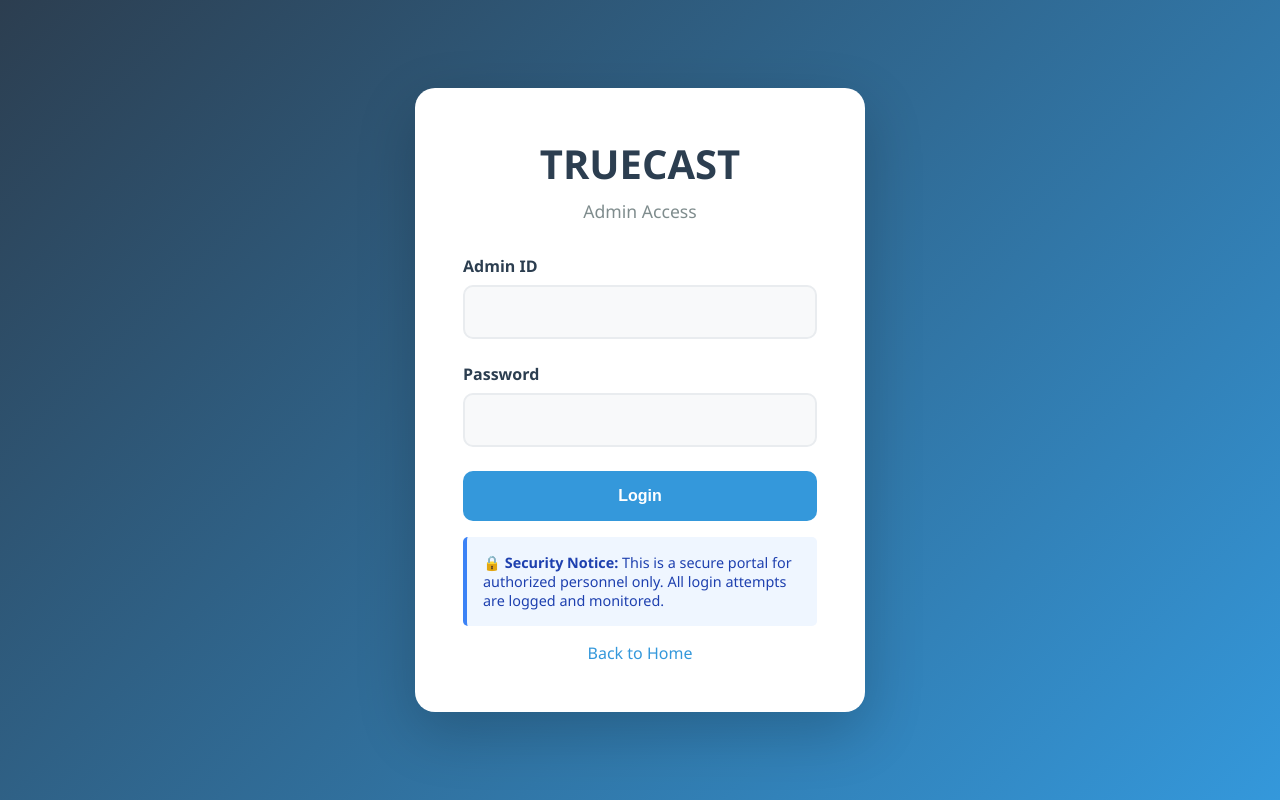
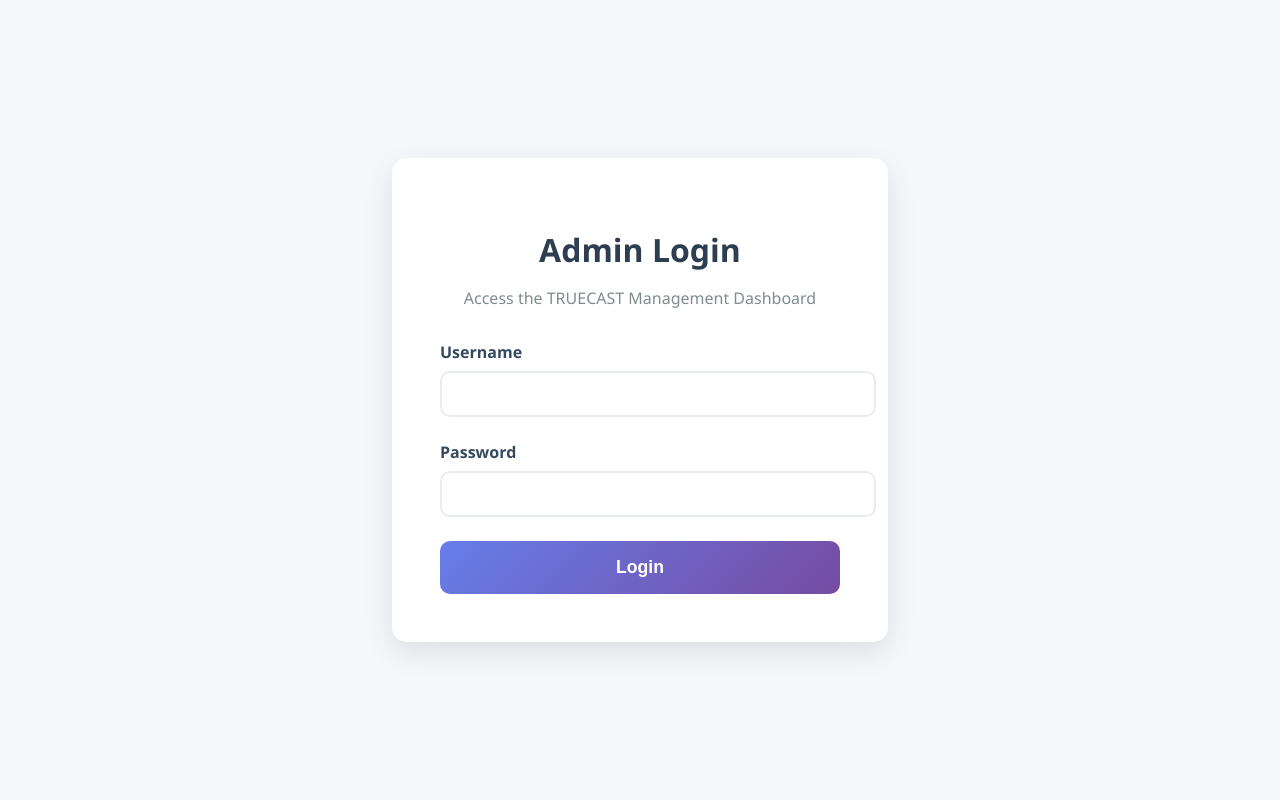
Before and after one commit to bhu-web/TrueCast, a Flask app: page /admin-login in a window 1280 px wide. Run offline with Flask 3, Linux system fonts and the light colour scheme.

Commit message:
Connected the results page with the admin login and dashboard for easy access

```diff
--- a/app.py
+++ b/app.py
@@ -345,8 +345,18 @@ def verify_vote():
 def geo_verification():
     return render_template('truecast_geo_verification.html')
 
-@app.route('/admin-login')
+@app.route('/admin-login', methods=['GET', 'POST'])
 def admin_login():
+    if request.method == 'POST':
+        # This is a placeholder for actual admin authentication
+        username = request.form.get('username')
+        password = request.form.get('password')
+        if username == 'admin' and password == 'password': # IMPORTANT: Use secure credentials
+            session['admin_logged_in'] = True
+            flash('Admin login successful!', 'success')
+            return redirect('/admin-dashboard') # Assuming you have an admin dashboard
+        else:
+            flash('Invalid admin credentials.', 'error')
     return render_template('truecast_admin_login.html')
 
 @app.route('/admin-dashboard')
@@ -363,7 +373,23 @@ def approve_results():
 
 @app.route('/results')
 def results():
-    return render_template('truecast_results.html')
+    votes_data = load_votes()
+
+    # Simple logic to count votes
+    results = {
+        'mayor': {},
+        'council': {},
+        'proposition': {}
+    }
+
+    for vote in votes_data.values():
+        if isinstance(vote, dict):
+            for race, candidate in vote.items():
+                if race in results:
+                    results[race][candidate] = results[race].get(candidate, 0) + 1
+
+    return render_template('truecast_results.html', results=results)
+
 
 @app.route('/api/results')
 def get_results():
@@ -391,7 +417,7 @@ def get_results():
 
 @app.route('/help')
 def help_page():
-    return render_template('truecast_help_faq.html')
+    return render_template('truecast_help.html')
 
 @app.route('/about')
 def about():
--- a/templates/truecast_admin_login.html
+++ b/templates/truecast_admin_login.html
@@ -1,187 +1,106 @@
 <!DOCTYPE html>
 <html lang="en">
   <head>
-    <meta charset="UTF-8">
-    <meta name="viewport" content="width=device-width, initial-scale=1.0">
-    <title>TRUECAST - Admin Login</title>
+    <meta charset="UTF-8" />
+    <meta name="viewport" content="width=device-width, initial-scale=1.0" />
+    <title>Admin Login - TRUECAST</title>
     <style>
-        * {
-            margin: 0;
-            padding: 0;
-            box-sizing: border-box;
-        }
-
       body {
-            font-family: 'Segoe UI', Tahoma, Geneva, Verdana, sans-serif;
-            background: linear-gradient(135deg, #2c3e50 0%, #3498db 100%);
-            min-height: 100vh;
+        font-family: "Segoe UI", sans-serif;
+        background-color: #f5f7fa;
         display: flex;
         align-items: center;
         justify-content: center;
-            padding: 20px;
+        height: 100vh;
+        margin: 0;
       }
-
       .login-container {
         background: white;
-            border-radius: 20px;
-            box-shadow: 0 20px 60px rgba(0,0,0,0.2);
-            overflow: hidden;
-            max-width: 450px;
+        padding: 3rem;
+        border-radius: 15px;
+        box-shadow: 0 10px 30px rgba(0, 0, 0, 0.1);
         width: 100%;
-            padding: 3rem;
+        max-width: 400px;
         text-align: center;
       }
-
-        .logo {
-            margin-bottom: 2rem;
-        }
-
-        .logo h1 {
-            font-size: 2.5rem;
+      .login-container h1 {
         color: #2c3e50;
         margin-bottom: 0.5rem;
       }
-
-        .logo p {
+      .login-container p {
         color: #7f8c8d;
-            font-size: 1.1rem;
+        margin-bottom: 2rem;
       }
-
       .form-group {
         margin-bottom: 1.5rem;
         text-align: left;
       }
-
-        label {
+      .form-group label {
         display: block;
         margin-bottom: 0.5rem;
+        color: #34495e;
         font-weight: 600;
-            color: #2c3e50;
       }
-
-        input {
+      .form-group input {
         width: 100%;
-            padding: 1rem;
+        padding: 0.75rem 1rem;
         border: 2px solid #e9ecef;
         border-radius: 10px;
         font-size: 1rem;
-            transition: all 0.3s ease;
-            background: #f8f9fa;
+        transition: border-color 0.3s;
       }
-
-        input:focus {
+      .form-group input:focus {
         outline: none;
-            border-color: #3498db;
-            background: white;
-            box-shadow: 0 0 0 3px rgba(52, 152, 219, 0.1);
+        border-color: #667eea;
       }
-
       .btn {
         width: 100%;
         padding: 1rem;
         border: none;
         border-radius: 10px;
-            font-size: 1rem;
+        background: linear-gradient(135deg, #667eea 0%, #764ba2 100%);
+        color: white;
+        font-size: 1.1rem;
         font-weight: 600;
         cursor: pointer;
-            transition: all 0.3s ease;
-            text-decoration: none;
-            display: inline-block;
+        transition: transform 0.2s, box-shadow 0.2s;
       }
-
-        .btn-primary {
-            background: #3498db;
+      .btn:hover {
+        transform: translateY(-2px);
+        box-shadow: 0 5px 15px rgba(118, 75, 162, 0.3);
+      }
+      .flash-message {
+        padding: 1rem;
+        margin-bottom: 1rem;
+        border-radius: 10px;
         color: white;
       }
-
-        .btn:hover {
-            transform: translateY(-2px);
-            box-shadow: 0 5px 15px rgba(0,0,0,0.2);
-        }
-
-        .error-message {
-            background: #fdf2f2;
-            border: 1px solid #fecaca;
-            color: #dc2626;
-            padding: 1rem;
-            border-radius: 8px;
-            margin: 1rem 0;
-            display: none;
-        }
-
-        .security-info {
-            background: #eff6ff;
-            border-left: 4px solid #3b82f6;
-            padding: 1rem;
-            margin: 1rem 0;
-            border-radius: 5px;
-            text-align: left;
-            font-size: 0.9rem;
-            color: #1e40af;
-        }
-
-        .nav-links {
-            margin-top: 1rem;
-        }
-        .nav-links a {
-            color: #3498db;
-            text-decoration: none;
-            font-weight: 500;
-        }
-
-        .nav-links a:hover {
-            text-decoration: underline;
+      .flash-error {
+        background-color: #e74c3c;
       }
     </style>
   </head>
   <body>
     <div class="login-container">
-        <div class="logo">
-            <h1>TRUECAST</h1>
-            <p>Admin Access</p>
-        </div>
+      <h1>Admin Login</h1>
+      <p>Access the TRUECAST Management Dashboard</p>
 
-        <div class="error-message" id="errorMessage"></div>
+      {% with messages = get_flashed_messages(with_categories=true) %} {% if
+      messages %} {% for category, message in messages %}
+      <div class="flash-message flash-{{ category }}">{{ message }}</div>
+      {% endfor %} {% endif %} {% endwith %}
 
-        <form id="adminLoginForm">
+      <form method="POST" action="{{ url_for('admin_login') }}">
         <div class="form-group">
-                <label for="adminId">Admin ID</label>
-                <input type="text" id="adminId" name="adminId" required>
+          <label for="username">Username</label>
+          <input type="text" id="username" name="username" required />
         </div>
         <div class="form-group">
           <label for="password">Password</label>
-                <input type="password" id="password" name="password" required>
+          <input type="password" id="password" name="password" required />
         </div>
-            <button type="submit" class="btn btn-primary">Login</button>
+        <button type="submit" class="btn">Login</button>
       </form>
-
-        <div class="security-info">
-            <strong>🔒 Security Notice:</strong> This is a secure portal for authorized personnel only. All login attempts are logged and monitored.
     </div>
-
-        <div class="nav-links">
-            <a href="/">Back to Home</a>
-        </div>
-    </div>
-
-    <script>
-        document.getElementById('adminLoginForm').addEventListener('submit', function(e) {
-            e.preventDefault();
-
-            const adminId = document.getElementById('adminId').value;
-            const password = document.getElementById('password').value;
-            const errorMessageDiv = document.getElementById('errorMessage');
-
-            // Simple, hardcoded check for demonstration purposes
-            if (adminId === "admin" && password === "truecast_admin_2025") {
-                // In a real application, you would make an API call to the backend for verification
-                // and use sessions/tokens for authentication.
-                window.location.href = "/admin-dashboard";
-            } else {
-                errorMessageDiv.textContent = "Invalid Admin ID or password. Please try again.";
-                errorMessageDiv.style.display = "block";
-            }
-        });
-    </script>
   </body>
 </html>
--- a/templates/truecast_results.html
+++ b/templates/truecast_results.html
@@ -162,8 +162,10 @@
 <body>
     <div class="header">
         <div class="header-content">
-            <div class="logo">🗳️ TRUECAST</div>
-            <a href="truecast_admin_dashboard.html" class="nav-tab">Admin Dashboard</a>
+            <div class="logo">🗳️ TRUECAST ELECTION RESULTS</div>
+            <div class="admin-actions">
+                <a href="/admin-login" class="btn btn-secondary">Admin Dashboard</a>
+            </div>
         </div>
     </div>
 
```
Lines whose indentation alone changed are shown as unchanged.
